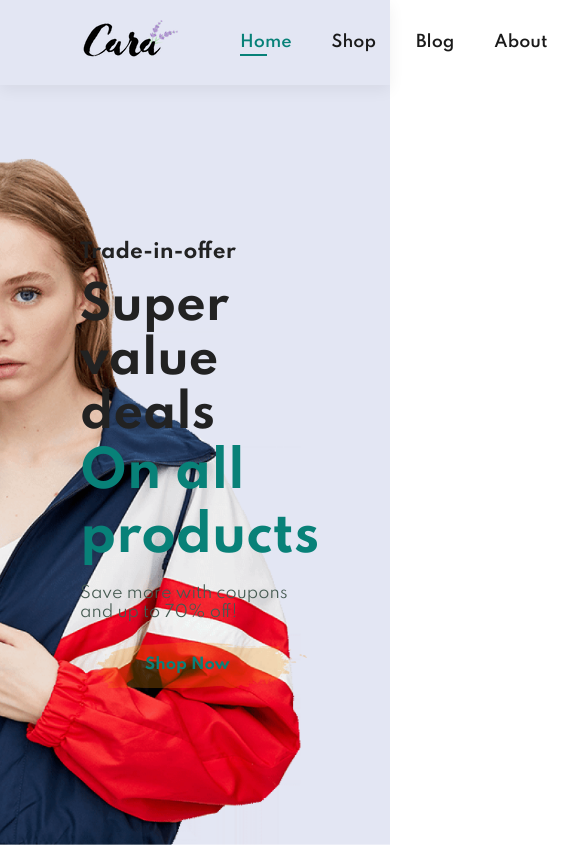
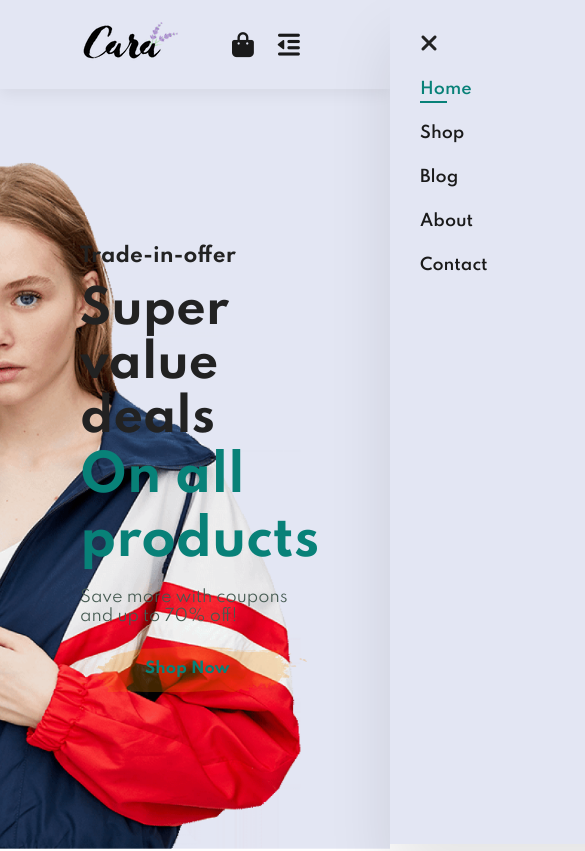
Before and after one commit to BhanuVikram/MERN_Ecommerce, a plain HTML site: page vanilla/index.html in a window 390 px wide. Shown: the top 851 px of the page, 585 px wide, since content can reach past the window. Drawn offline with Linux system fonts and the light colour scheme.

Commit message:
Feature: Responsive navbar

```diff
--- a/vanilla/index.html
+++ b/vanilla/index.html
@@ -29,12 +29,17 @@
           <li><a href="./pages/blog.html"></a>Blog</li>
           <li><a href="./pages/about.html"></a>About</li>
           <li><a href="./pages/contact.html"></a>Contact</li>
-          <li>
+          <li id="bag">
             <a href="./pages/cart.html"
               ><i class="fa-solid fa-bag-shopping"></i
             ></a>
           </li>
+          <a href="#" id="close"><i class="fa-solid fa-xmark"></i></a>
         </ul>
+      </div>
+      <div id="mobile">
+        <a href="./pages/cart.html"><i class="fa-solid fa-bag-shopping"></i></a>
+        <i id="bar" class="fas fa-outdent"></i>
       </div>
     </section>
 
--- a/vanilla/scripts/script.js
+++ b/vanilla/scripts/script.js
@@ -0,0 +1,15 @@
+const bar = document.getElementById("bar");
+const close = document.getElementById("close");
+const nav = document.getElementById("navbar");
+
+if (bar) {
+  bar.addEventListener("click", () => {
+    nav.classList.add("active");
+  });
+}
+
+if (close) {
+  close.addEventListener("click", () => {
+    nav.classList.remove("active");
+  });
+}
--- a/vanilla/styles/style.css
+++ b/vanilla/styles/style.css
@@ -125,6 +125,25 @@ button.white {
   bottom: -4px;
   left: 20px;
   background-color: #088178;
+}
+
+#header #mobile {
+  display: none;
+  align-items: center;
+}
+
+#header #mobile a {
+  color: #1a1a1a;
+}
+
+#header #mobile i {
+  padding: 12px;
+  font-size: 25px;
+  color: #1a1a1a;
+}
+
+#header #close {
+  display: none;
 }
 
 /***** HOME PAGE *****/
@@ -570,3 +589,53 @@ footer .copyright {
 /***** CONTACT PAGE *****/
 
 /***** CART PAGE *****/
+
+/***** MEDIA QUERIES *****/
+
+@media (max-width: 768px) {
+  #header #navbar {
+    display: flex;
+    flex-direction: column;
+    align-items: flex-start;
+    justify-content: flex-start;
+    position: fixed;
+    top: 0;
+    right: -300px;
+    height: 100vh;
+    width: 300px;
+    padding: 80px 0 0 10px;
+    font-size: 16px;
+    font-weight: 600;
+    color: #1a1a1a;
+    background-color: #e3e6f3;
+    box-shadow: 0 40px 60px rgba(0, 0, 0, 0.1);
+    cursor: pointer;
+    transition: 0.3s;
+  }
+
+  #header #navbar.active {
+    right: 0;
+  }
+
+  #header #navbar li {
+    margin-bottom: 25px;
+  }
+
+  #header #mobile {
+    display: flex;
+    align-items: center;
+  }
+
+  #header #close {
+    position: absolute;
+    top: 30px;
+    left: 30px;
+    display: initial;
+    font-size: 24px;
+    color: #222222;
+  }
+
+  #bag {
+    display: none;
+  }
+}
```
